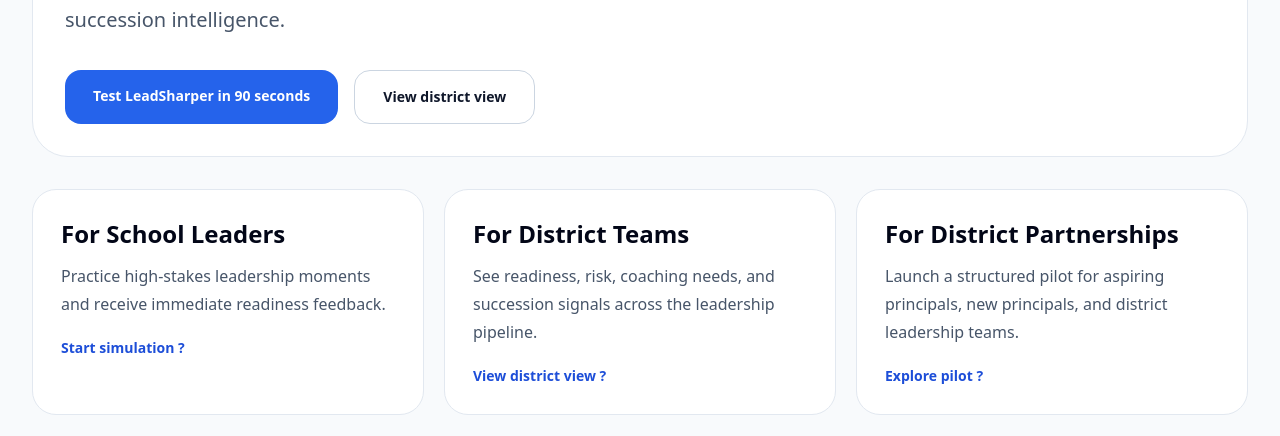
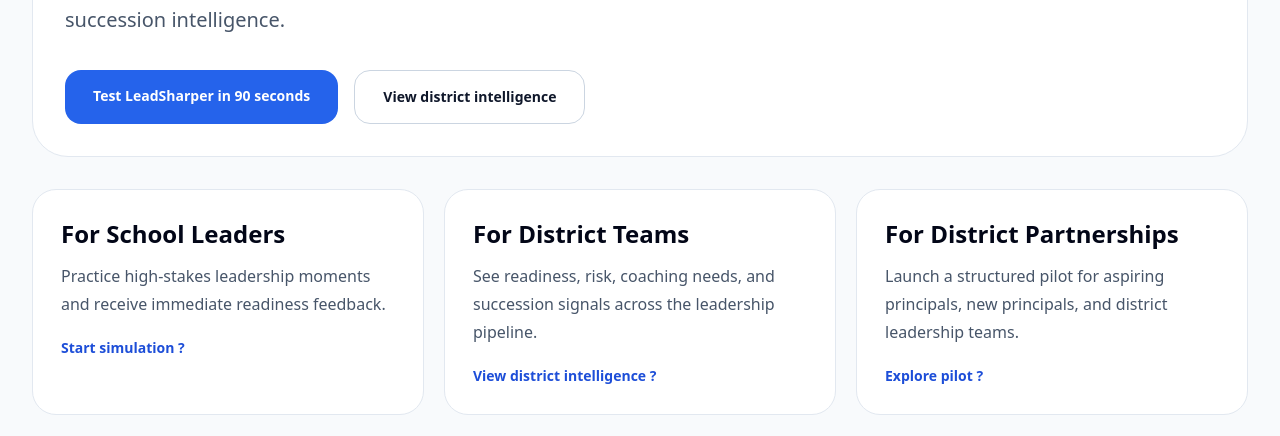
Before and after one commit to jmarc296-jpg/instructional-leadership-practice, a Next.js app: page / in a window 1280 px wide. Shown: the part 489-925 px from the top of the page. Built offline with nearby package versions, Linux system fonts and the light colour scheme.

Commit message:
Polish homepage microcopy and logo sizing

```diff
--- a/app/page.tsx
+++ b/app/page.tsx
@@ -28,7 +28,7 @@ export default function HomePage() {
                 </a>
 
                 <a href="/district" className="rounded-2xl border border-slate-300 px-7 py-4 text-sm font-semibold text-slate-900 hover:bg-slate-50">
-                  View district view
+                  View district intelligence
                 </a>
               </div>
             </div>
@@ -37,8 +37,8 @@ export default function HomePage() {
               <Image
                 src="/logo.png"
                 alt="LeadSharper"
-                width={320}
-                height={320}
+                width={380}
+                height={380}
                 priority
                 className="h-auto w-full max-w-[320px]"
               />
@@ -58,7 +58,7 @@ export default function HomePage() {
             title="For District Teams"
             text="See readiness, risk, coaching needs, and succession signals across the leadership pipeline."
             href="/district"
-            cta="View district view"
+            cta="View district intelligence"
           />
 
           <Card
```
